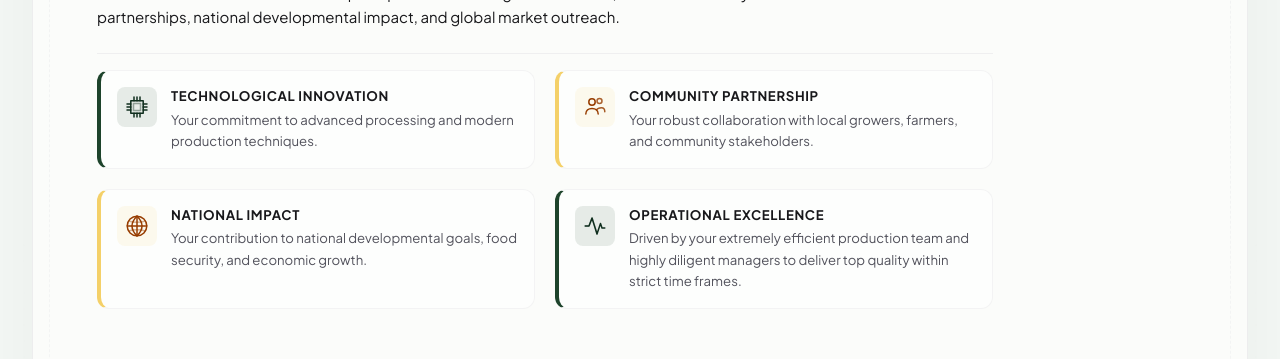
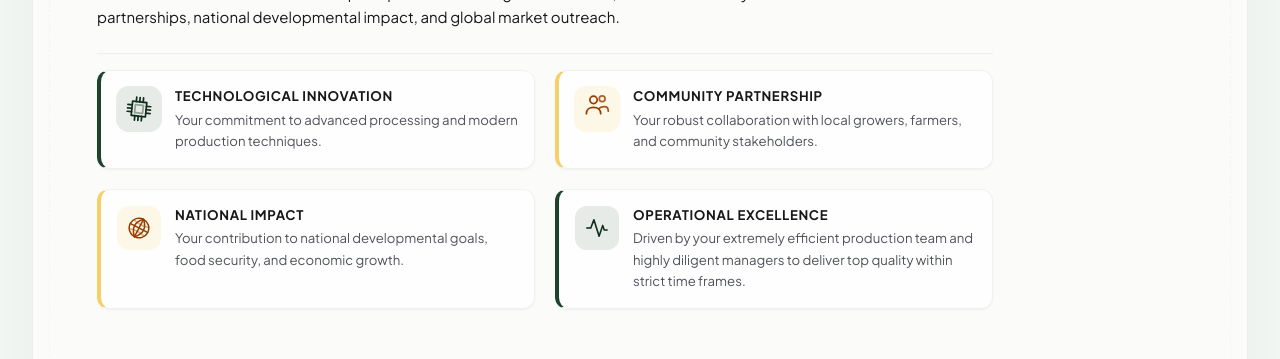
Before and after one commit to excitenext21-bit/punitdham, a React (Vite) app: page / in a window 1280 px wide. Shown: the part 2062-2421 px from the top of the page. Built offline with nearby package versions, Linux system fonts and the light colour scheme; a web font is replaced by a local one.

Commit message:
Add continuous automated animations to icons in Our Corporate Core Pillars section

```diff
--- a/src/components/AboutUs.tsx
+++ b/src/components/AboutUs.tsx
@@ -144,10 +144,27 @@ export default function AboutUs() {
 
               {/* Enhanced Facets Under 1st Paragraph */}
               <div className="grid grid-cols-1 sm:grid-cols-2 gap-5 mt-6 pt-4 border-t border-zinc-200/50 max-w-4xl">
-                <div className="flex gap-3.5 items-start bg-white/50 border border-zinc-200/40 border-l-4 border-l-brand-green-mid rounded-xl p-4 hover:shadow-xs transition-all duration-300">
-                  <div className="p-2 bg-brand-green-mid/10 text-brand-green-dark rounded-lg shrink-0">
-                    <Cpu className="w-4 h-4" />
-                  </div>
+                {/* 1. Technological Innovation */}
+                <div className="group flex gap-3.5 items-start bg-white/60 hover:bg-white border border-zinc-200/50 hover:border-zinc-300/80 border-l-4 border-l-brand-green-mid rounded-xl p-4 shadow-xs hover:shadow-md transition-all duration-300">
+                  <motion.div
+                    animate={{ scale: [1, 1.06, 1] }}
+                    transition={{ duration: 3, repeat: Infinity, ease: "easeInOut" }}
+                    className="p-2.5 bg-brand-green-mid/10 text-brand-green-dark rounded-xl shrink-0 group-hover:bg-brand-green-mid/20 transition-colors duration-300 flex items-center justify-center relative"
+                  >
+                    <motion.div
+                      animate={{
+                        scale: [1, 1.15, 1],
+                        rotate: [0, 6, -6, 0]
+                      }}
+                      transition={{
+                        duration: 3,
+                        repeat: Infinity,
+                        ease: "easeInOut"
+                      }}
+                    >
+                      <Cpu className="w-4 h-4" />
+                    </motion.div>
+                  </motion.div>
                   <div className="space-y-1">
                     <h4 className="text-xs font-bold text-zinc-900 uppercase tracking-wider font-mono">
                       {localize({ en: "Technological Innovation", hi: "तकनीकी नवाचार", gu: "ટેકનોલોજીકલ ઇનોવેશન" })}
@@ -162,10 +179,28 @@ export default function AboutUs() {
                   </div>
                 </div>
 
-                <div className="flex gap-3.5 items-start bg-white/50 border border-zinc-200/40 border-l-4 border-l-[#f4d068] rounded-xl p-4 hover:shadow-xs transition-all duration-300">
-                  <div className="p-2 bg-[#f4d068]/10 text-amber-800 rounded-lg shrink-0">
-                    <Users className="w-4 h-4" />
-                  </div>
+                {/* 2. Community Partnership */}
+                <div className="group flex gap-3.5 items-start bg-white/60 hover:bg-white border border-zinc-200/50 hover:border-zinc-300/80 border-l-4 border-l-[#f4d068] rounded-xl p-4 shadow-xs hover:shadow-md transition-all duration-300">
+                  <motion.div
+                    animate={{ scale: [1, 1.06, 1] }}
+                    transition={{ duration: 2.8, repeat: Infinity, ease: "easeInOut", delay: 0.2 }}
+                    className="p-2.5 bg-[#f4d068]/15 text-amber-800 rounded-xl shrink-0 group-hover:bg-[#f4d068]/25 transition-colors duration-300 flex items-center justify-center relative"
+                  >
+                    <motion.div
+                      animate={{
+                        y: [0, -3.5, 0],
+                        scale: [1, 1.1, 1]
+                      }}
+                      transition={{
+                        duration: 2.8,
+                        repeat: Infinity,
+                        ease: "easeInOut",
+                        delay: 0.2
+                      }}
+                    >
+                      <Users className="w-4 h-4" />
+                    </motion.div>
+                  </motion.div>
                   <div className="space-y-1">
                     <h4 className="text-xs font-bold text-zinc-900 uppercase tracking-wider font-mono">
                       {localize({ en: "Community Partnership", hi: "सामुदायिक साझेदारी", gu: "સામુદાયિક ભાગીદારી" })}
@@ -180,10 +215,26 @@ export default function AboutUs() {
                   </div>
                 </div>
 
-                <div className="flex gap-3.5 items-start bg-white/50 border border-zinc-200/40 border-l-4 border-l-[#f4d068] rounded-xl p-4 hover:shadow-xs transition-all duration-300">
-                  <div className="p-2 bg-[#f4d068]/10 text-amber-800 rounded-lg shrink-0">
-                    <Globe className="w-4 h-4" />
-                  </div>
+                {/* 3. National Impact */}
+                <div className="group flex gap-3.5 items-start bg-white/60 hover:bg-white border border-zinc-200/50 hover:border-zinc-300/80 border-l-4 border-l-[#f4d068] rounded-xl p-4 shadow-xs hover:shadow-md transition-all duration-300">
+                  <motion.div
+                    animate={{ scale: [1, 1.06, 1] }}
+                    transition={{ duration: 3.2, repeat: Infinity, ease: "easeInOut", delay: 0.4 }}
+                    className="p-2.5 bg-[#f4d068]/15 text-amber-800 rounded-xl shrink-0 group-hover:bg-[#f4d068]/25 transition-colors duration-300 flex items-center justify-center relative"
+                  >
+                    <motion.div
+                      animate={{
+                        rotate: 360
+                      }}
+                      transition={{
+                        duration: 12,
+                        repeat: Infinity,
+                        ease: "linear"
+                      }}
+                    >
+                      <Globe className="w-4 h-4" />
+                    </motion.div>
+                  </motion.div>
                   <div className="space-y-1">
                     <h4 className="text-xs font-bold text-zinc-900 uppercase tracking-wider font-mono">
                       {localize({ en: "National Impact", hi: "राष्ट्रीय प्रभाव", gu: "રાષ્ટ્રીય યોગદાન" })}
@@ -198,10 +249,27 @@ export default function AboutUs() {
                   </div>
                 </div>
 
-                <div className="flex gap-3.5 items-start bg-white/50 border border-zinc-200/40 border-l-4 border-l-brand-green-mid rounded-xl p-4 hover:shadow-xs transition-all duration-300">
-                  <div className="p-2 bg-brand-green-mid/10 text-brand-green-dark rounded-lg shrink-0">
-                    <Activity className="w-4 h-4" />
-                  </div>
+                {/* 4. Operational Excellence */}
+                <div className="group flex gap-3.5 items-start bg-white/60 hover:bg-white border border-zinc-200/50 hover:border-zinc-300/80 border-l-4 border-l-brand-green-mid rounded-xl p-4 shadow-xs hover:shadow-md transition-all duration-300">
+                  <motion.div
+                    animate={{ scale: [1, 1.06, 1] }}
+                    transition={{ duration: 2.2, repeat: Infinity, ease: "easeInOut", delay: 0.5 }}
+                    className="p-2.5 bg-brand-green-mid/10 text-brand-green-dark rounded-xl shrink-0 group-hover:bg-brand-green-mid/20 transition-colors duration-300 flex items-center justify-center relative"
+                  >
+                    <motion.div
+                      animate={{
+                        scale: [1, 1.25, 1, 1.15, 1]
+                      }}
+                      transition={{
+                        duration: 2.2,
+                        repeat: Infinity,
+                        ease: "easeInOut",
+                        delay: 0.5
+                      }}
+                    >
+                      <Activity className="w-4 h-4" />
+                    </motion.div>
+                  </motion.div>
                   <div className="space-y-1">
                     <h4 className="text-xs font-bold text-zinc-900 uppercase tracking-wider font-mono">
                       {localize({ en: "Operational Excellence", hi: "परिचालन उत्कृष्टता", gu: "ઓપરેશનલ શ્રેષ્ઠતા" })}
```
